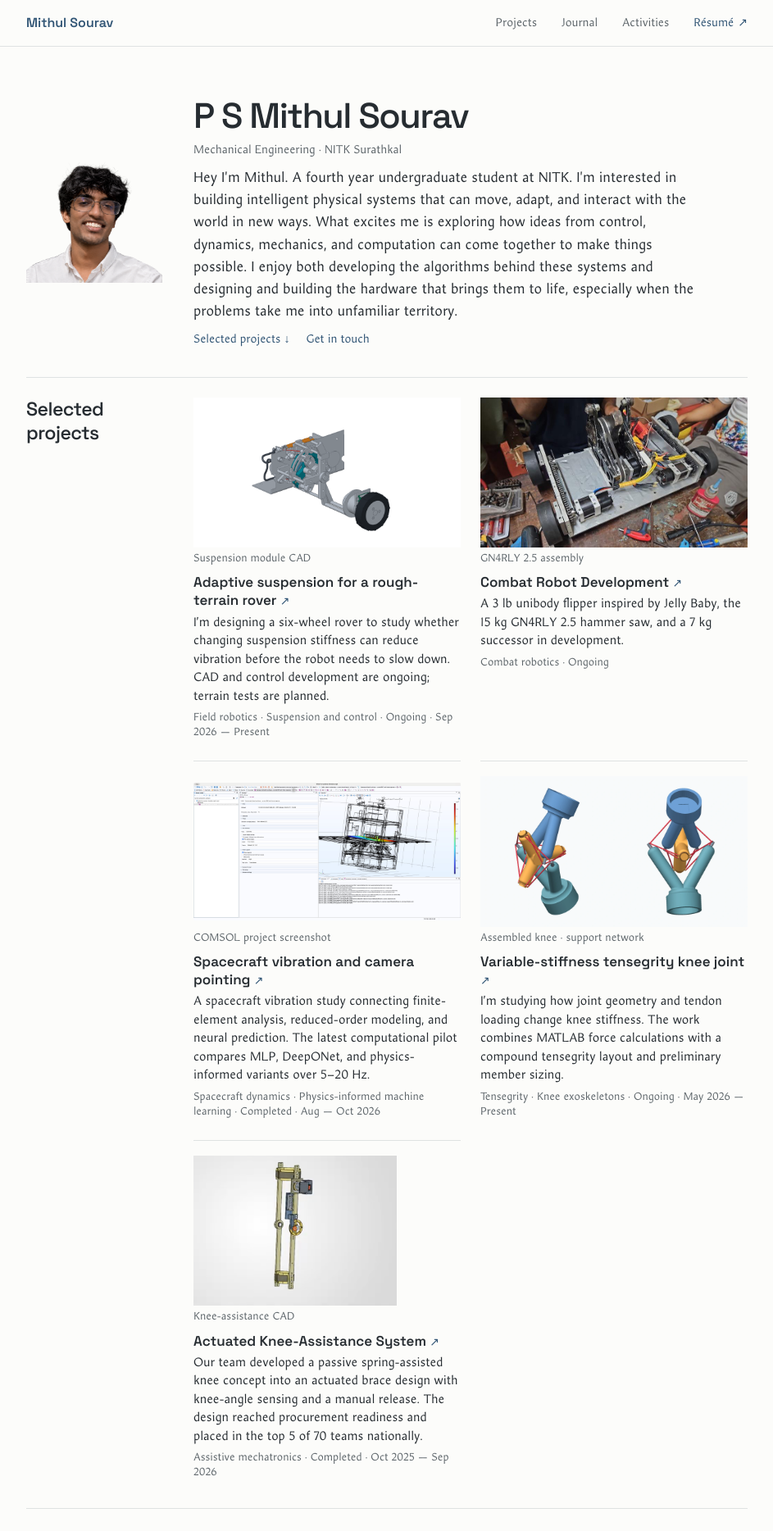
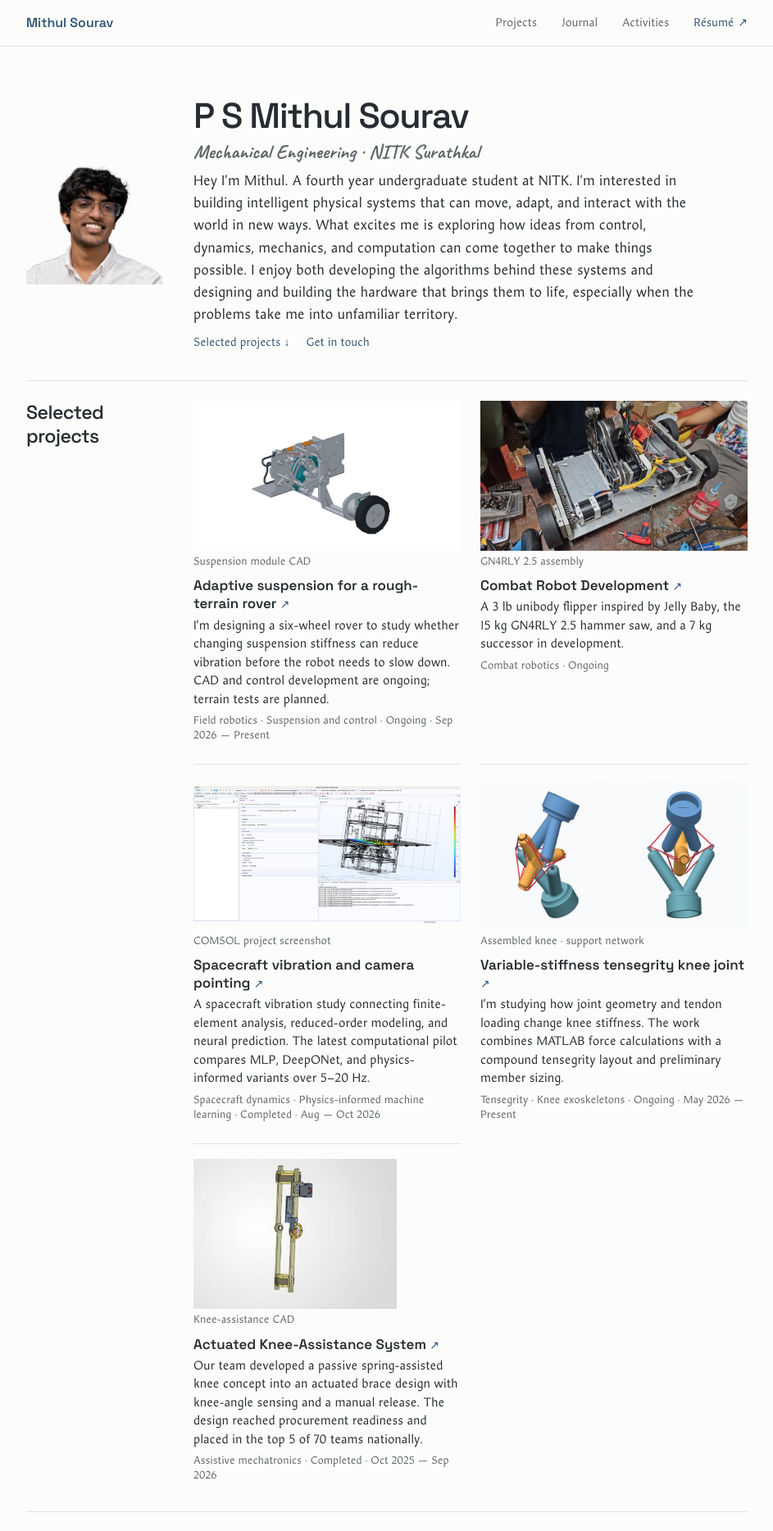
Before and after one commit to psmithul/portfolio, a Next.js app: page / in a window 1280 px wide. Shown: the top 1868 px of the page at 82% size, without its empty margins (168-1111 px from the left). Built offline with nearby package versions, Linux system fonts and the light colour scheme.

Commit message:
Add handwritten accents to the portfolio

```diff
--- a/app/academic.css
+++ b/app/academic.css
@@ -45,6 +45,11 @@ body {
 }
 .academic-site p {
   margin: 0 0 16px;
+}
+.academic-site .academic-handwritten {
+  font-family: var(--font-portfolio-handwritten), 'Segoe Print', cursive;
+  font-weight: 700;
+  line-height: 1.1;
 }
 .academic-site :is(h1, h2, h3) {
   color: var(--academic-ink);
@@ -189,6 +194,9 @@ body {
   display: inline-block;
   margin-bottom: 28px;
   font-size: 14px;
+}
+.academic-back .academic-handwritten {
+  font-size: 1.25rem;
 }
 .academic-site .academic-case h1 {
   font-size: clamp(1.9rem, 4.7vw, 2.65rem);
--- a/app/blog/[slug]/page.tsx
+++ b/app/blog/[slug]/page.tsx
@@ -36,7 +36,7 @@ export default async function Article({ params }: Props) {
   return (
     <main id="main" className="academic-content academic-case">
       <HomeSectionLink className="academic-back" section="journal">
-        ← All notes · Mika’s Life
+        ← All notes · <span className="academic-handwritten">Mika’s Life</span>
       </HomeSectionLink>
       <header>
         <p className="academic-kicker">{post.tags.join(' / ')}</p>
--- a/app/layout.tsx
+++ b/app/layout.tsx
@@ -26,6 +26,13 @@ const displayFont = localFont({
   variable: '--font-portfolio-display',
   display: 'swap',
 });
+const handwrittenFont = localFont({
+  src: '../public/fonts/caveat-latin-bold.woff2',
+  weight: '700',
+  variable: '--font-portfolio-handwritten',
+  display: 'swap',
+  preload: false,
+});
 
 export const metadata: Metadata = {
   metadataBase: new URL('https://psmithul.com'),
@@ -42,7 +49,10 @@ export default function RootLayout({
 }: Readonly<{ children: React.ReactNode }>) {
   return (
     <html lang="en">
-      <body id="top" className={`${bodyFont.variable} ${displayFont.variable}`}>
+      <body
+        id="top"
+        className={`${bodyFont.variable} ${displayFont.variable} ${handwrittenFont.variable}`}
+      >
         <a className="skip-link" href="#main">
           Skip to content
         </a>
--- a/app/page.tsx
+++ b/app/page.tsx
@@ -23,7 +23,7 @@ export default async function Home() {
       <header className="portfolio-hero" id="about">
         <div className="portfolio-identity">
           <h1>{profile.fullName}</h1>
-          <p className="portfolio-affiliation">
+          <p className="portfolio-affiliation academic-handwritten">
             Mechanical Engineering · NITK Surathkal
           </p>
         </div>
@@ -67,7 +67,9 @@ export default async function Home() {
       >
         <header className="portfolio-section-heading">
           <h2 id="journal-heading">Journal</h2>
-          <p className="portfolio-affiliation">Mika’s Life</p>
+          <p className="portfolio-affiliation academic-handwritten">
+            Mika’s Life
+          </p>
         </header>
         <div className="portfolio-journal-content">
           <p>
--- a/app/portfolio.css
+++ b/app/portfolio.css
@@ -24,7 +24,7 @@
 }
 .academic-home .portfolio-affiliation {
   color: var(--academic-muted);
-  font-size: 14px;
+  font-size: clamp(1.25rem, 2.8vw, 1.5rem);
   margin: 0;
 }
 .portfolio-portrait {
```
Also changed, not shown: public/fonts/Caveat-OFL.txt (added), public/fonts/caveat-latin-bold.woff2 (added).
